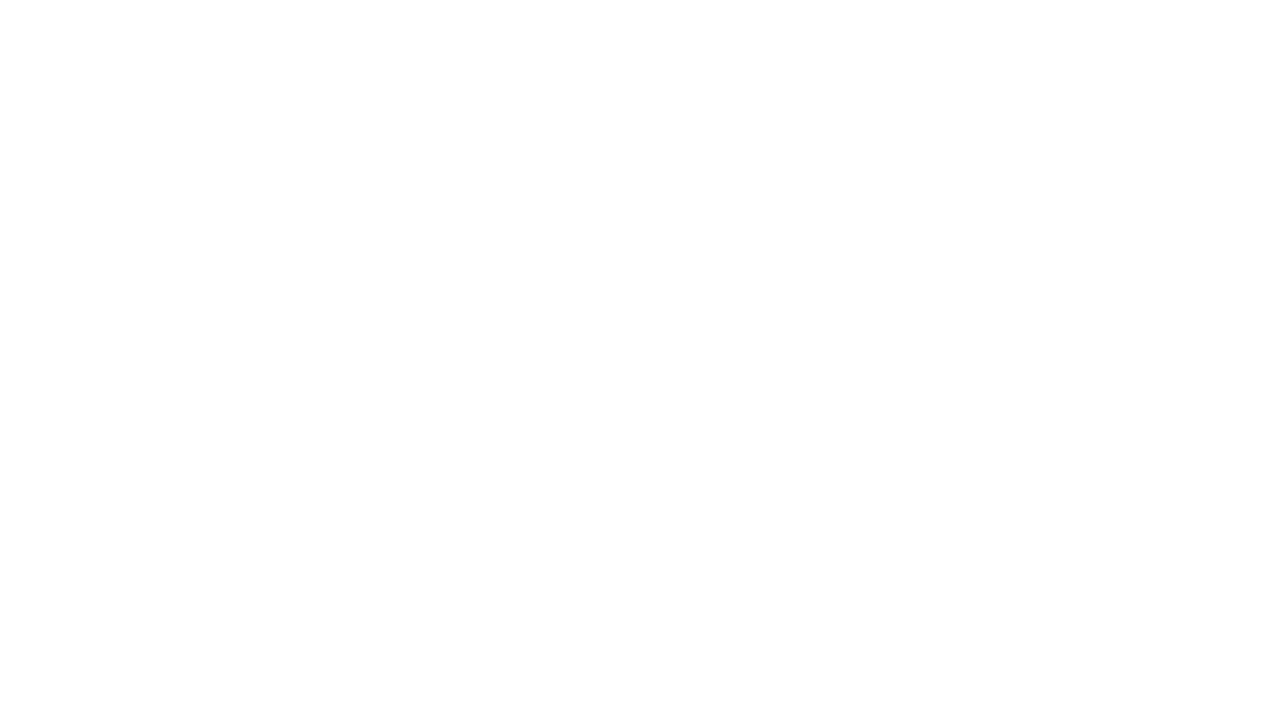
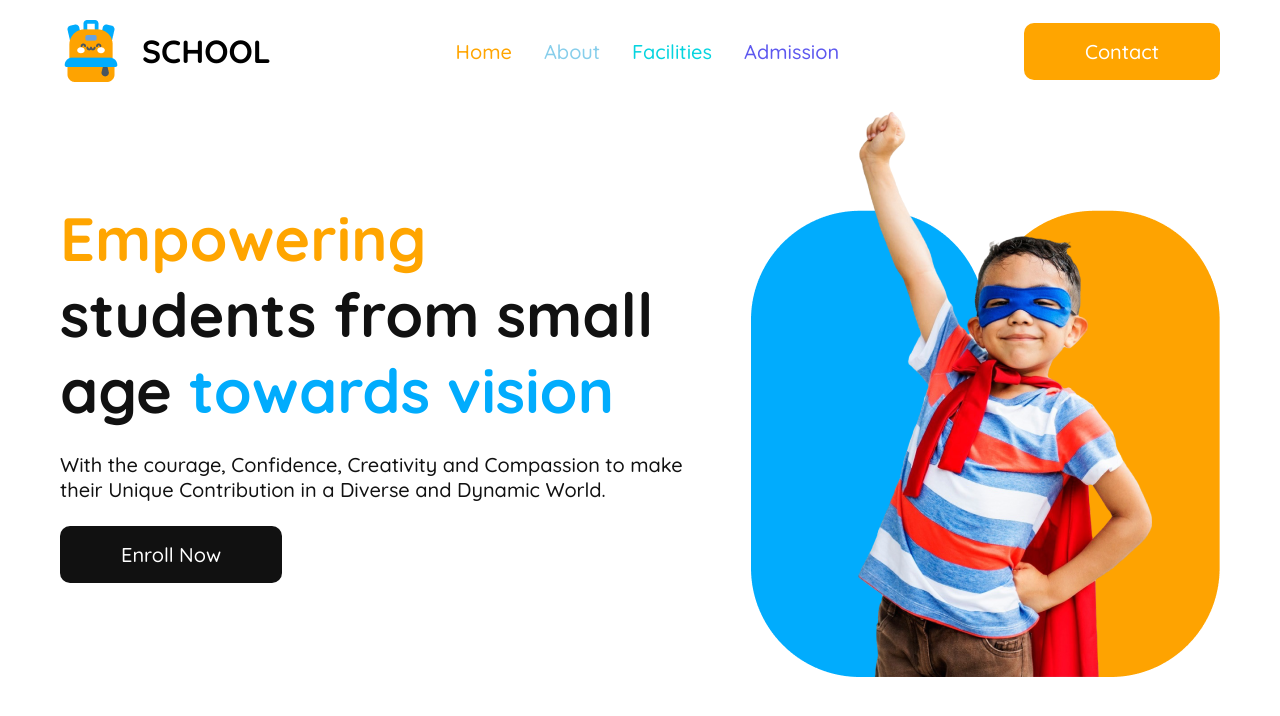
Before and after one commit to lemon-hossain/kids-school, a plain HTML site: page index.html in a window 1280 px wide. Drawn offline with Linux system fonts and the light colour scheme.

Commit message:
header design & responsive completed

```diff
--- a/index.html
+++ b/index.html
@@ -4,6 +4,79 @@
     <meta charset="UTF-8" />
     <meta name="viewport" content="width=device-width, initial-scale=1.0" />
     <title>Kids School</title>
+
+    <!-- google font link start -->
+    <link rel="preconnect" href="https://fonts.googleapis.com" />
+    <link rel="preconnect" href="https://fonts.gstatic.com" crossorigin />
+    <link
+      href="https://fonts.googleapis.com/css2?family=Quicksand:wght@300..700&display=swap"
+      rel="stylesheet"
+    />
+    <!-- google font link end -->
+
+    <!-- fontawesome kit link start -->
+    <script
+      src="https://kit.fontawesome.com/39832cba6c.js"
+      crossorigin="anonymous"
+    ></script>
+    <!-- fontawesome kit link end -->
+
+    <!-- css link start -->
+    <link rel="stylesheet" href="/styles/style.css" />
+    <!-- css link end -->
+
+    <!-- responsive css link start -->
+    <link rel="stylesheet" href="/styles/responsive.css" />
+    <!-- responsive css link end -->
   </head>
-  <body></body>
+  <body>
+    <!-- header start -->
+    <header>
+      <!-- nav start -->
+      <nav>
+        <div class="logo">
+          <img class="logo-image" src="assets/logo.png" alt="logo" />
+          <h1>SCHOOL</h1>
+        </div>
+
+        <div class="bars">
+          <i class="fa-solid fa-bars"></i>
+        </div>
+
+        <div class="nav_bar">
+          <a class="home" href="">Home</a>
+          <a class="about" href="">About</a>
+          <a class="facilities" href="">Facilities</a>
+          <a class="admission" href="">Admission</a>
+        </div>
+
+        <div class="contact_button_div">
+          <button class="contact_button">Contact</button>
+        </div>
+      </nav>
+      <!-- nav end -->
+
+      <!-- hero section start -->
+      <section class="hero">
+        <div class="hero_content">
+          <h1>
+            <span class="empowering">Empowering</span><br />
+            students from small <br />age
+            <span class="towards_vision">towards vision</span>
+          </h1>
+          <p>
+            With the courage, Confidence, Creativity and Compassion to make
+            their Unique Contribution in a Diverse and Dynamic World.
+          </p>
+          <button class="enroll_now">Enroll Now</button>
+        </div>
+
+        <div class="hero_image">
+          <img src="assets/hero-kids.png" alt="hero kids photo" />
+        </div>
+      </section>
+      <!-- hero section end -->
+    </header>
+    <!-- header end -->
+  </body>
 </html>
--- a/styles/responsive.css
+++ b/styles/responsive.css
@@ -0,0 +1,48 @@
+@media screen and (max-width: 576px) {
+  /* navbar start */
+  nav {
+    gap: 80%;
+    padding: 20px;
+    border-bottom: 0.5px solid rgb(254, 163, 1);
+  }
+
+  .logo h1 {
+    display: none;
+  }
+
+  .nav-bar {
+    display: none;
+  }
+
+  .contact-button {
+    display: none;
+  }
+
+  .bars {
+    width: 300%;
+    display: block;
+  }
+  /* navbar end */
+
+  /* hero section responsive start */
+  .hero {
+    flex-direction: column-reverse;
+    text-align: center;
+    padding: 20px;
+  }
+
+  .hero_content h1 {
+    font-size: 2rem;
+    margin-top: -30px;
+  }
+
+  .enroll_now {
+    font-size: 1.5rem;
+    padding: 12px 24px;
+  }
+
+  .hero_image img {
+    width: 100%;
+  }
+  /* hero section responsive end */
+}
--- a/styles/style.css
+++ b/styles/style.css
@@ -0,0 +1,130 @@
+* {
+  padding: 0;
+  margin: 0;
+  box-sizing: border-box;
+  list-style: none;
+  text-decoration: none;
+  font-family: "Quicksand", serif;
+}
+
+:root {
+  --orange: Orange;
+  --Sky-Blue: SkyBlue;
+  --Blue: #01acfd;
+}
+
+/* header style start */
+header {
+  max-width: 1160px;
+  margin: 0 auto;
+}
+
+nav {
+  display: flex;
+  justify-content: space-between;
+  align-items: center;
+  padding: 20px 0;
+}
+
+.logo {
+  display: flex;
+  justify-content: space-between;
+  align-items: center;
+}
+
+.logo h1 {
+  font-size: 2rem;
+  font-weight: 700;
+  padding-left: 20px;
+}
+
+.nav_bar {
+  display: flex;
+  justify-content: space-between;
+  align-items: center;
+  gap: 32px;
+  font-size: 1.25rem;
+  font-weight: 500;
+}
+
+.home {
+  color: Orange;
+}
+
+.about {
+  color: SkyBlue;
+}
+
+.facilities {
+  color: #05d4df;
+}
+
+.admission {
+  color: #5d58ef;
+}
+
+.bars {
+  display: none;
+}
+
+.contact_button {
+  color: white;
+  font-size: 1.25rem;
+  font-weight: 500;
+  background: Orange;
+  padding: 16px 61px;
+  border-radius: 10px;
+  border: none;
+}
+
+.contact_button:hover {
+  color: white;
+  background: black;
+  transition: all 0.5s;
+}
+
+.hero {
+  display: flex;
+  justify-content: space-between;
+  align-items: center;
+  gap: 52px;
+}
+
+.hero_content h1 {
+  color: #111111;
+  font-size: 3.8125rem;
+  font-weight: 700;
+  padding-bottom: 24px;
+}
+
+.empowering {
+  color: var(--orange);
+}
+
+.towards_vision {
+  color: var(--Blue);
+}
+
+.hero_content p {
+  color: #111111;
+  font-size: 1.25rem;
+  font-weight: 500;
+  padding-bottom: 24px;
+}
+
+.enroll_now {
+  color: white;
+  font-size: 1.25rem;
+  font-weight: 500;
+  background: #111111;
+  padding: 16px 61px;
+  border-radius: 10px;
+  border: none;
+}
+
+.enroll_now:hover {
+  color: black;
+  background: orange;
+  transition: all 0.5s;
+}
+/* header style end */
```
